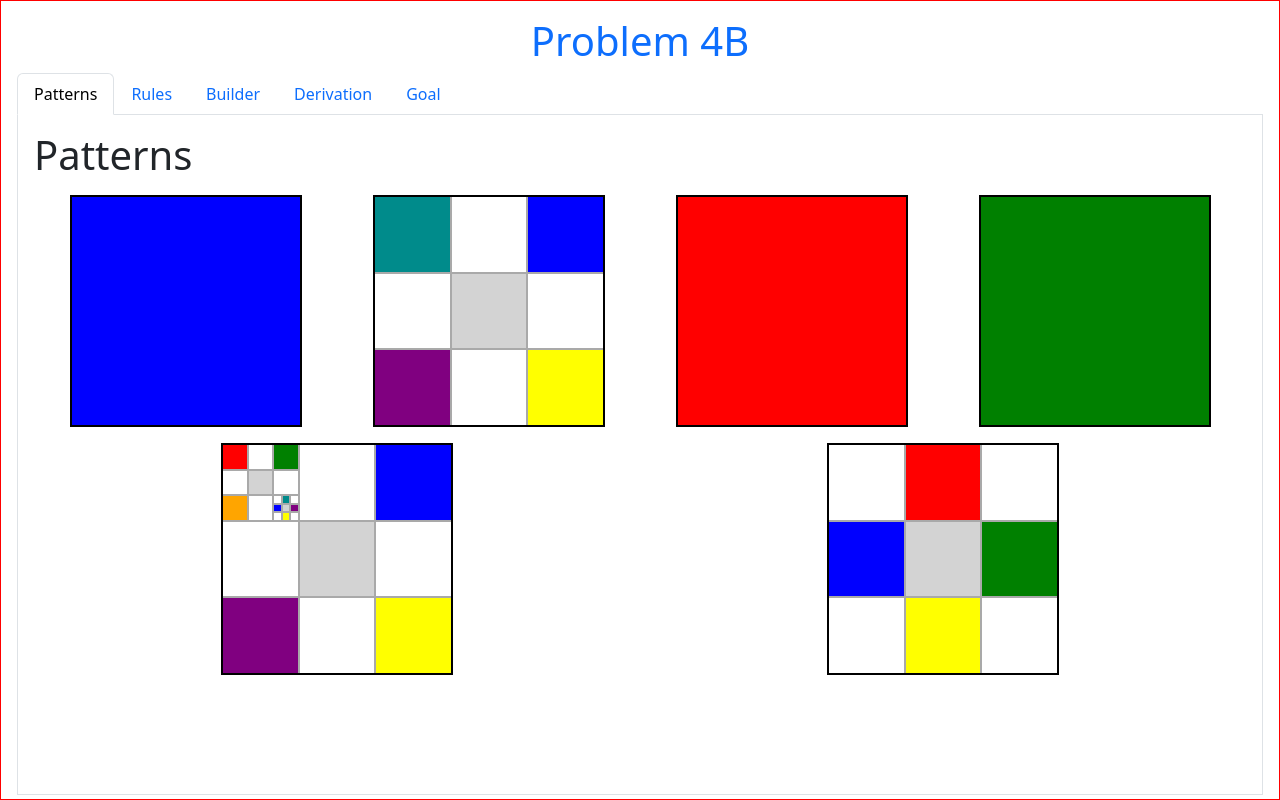
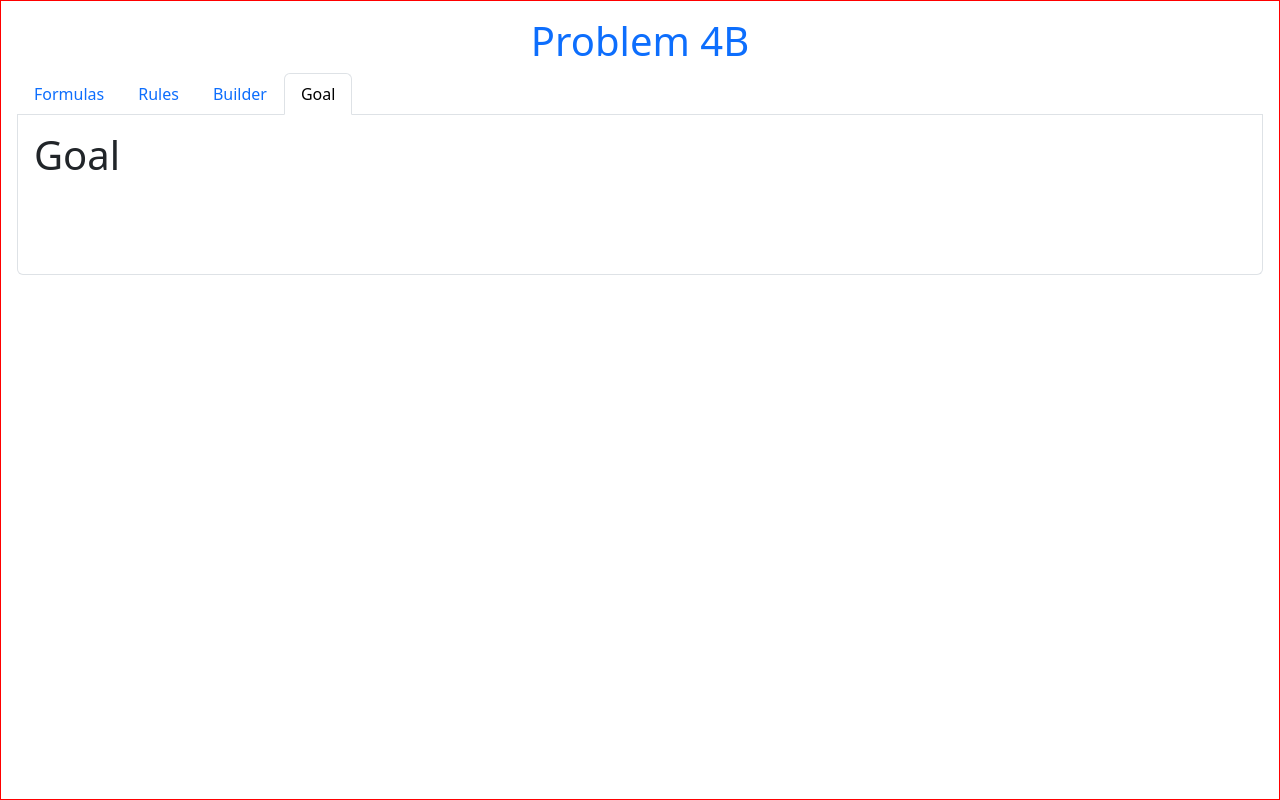
Before and after one commit to gfoust/graphical-proofs, a React app: page / in a window 1280 px wide. Built offline with nearby package versions, Linux system fonts and the light colour scheme; the HTML template or start-up script is replaced by a standard one.

Commit message:
Formulas

```diff
--- a/src/custom-elements.ts
+++ b/src/custom-elements.ts
@@ -5,7 +5,7 @@ declare module "react" {
     interface IntrinsicElements {
       "proof-page": HTMLAttributes<HTMLElement>;
       "proof-display": HTMLAttributes<HTMLElement>;
-      "proof-patterns-panel": HTMLAttributes<HTMLElement>;
+      "proof-formulas-panel": HTMLAttributes<HTMLElement>;
       "proof-formula": HTMLAttributes<HTMLElement>;
       "proof-atom": HTMLAttributes<HTMLElement>;
       "proof-grid": HTMLAttributes<HTMLElement>;
--- a/src/model/model.ts
+++ b/src/model/model.ts
@@ -1,9 +1,8 @@
 
 export const enum Panel {
   Builder = 'builder',
-  Derivation = 'derivation',
   Goal = 'goal',
-  Patterns = 'patterns',
+  Formulas = 'formulas',
   Rules = 'rules'
 }
 
@@ -17,6 +16,6 @@ export interface InitialModelOptions {
 
 export function initialModel(options: InitialModelOptions): Model {
   return {
-    panel: Panel.Patterns
+    panel: Panel.Goal
   };
 }
--- a/src/ui/display.scss
+++ b/src/ui/display.scss
@@ -4,6 +4,8 @@ proof-display {
   display: block;
   border: var(--bs-border-width) solid var(--bs-border-color);
   border-top: none;
-  min-height: 85vh;
+  min-height: 10em;
   padding: 1em;
+  border-bottom-left-radius: var(--bs-border-radius);
+  border-bottom-right-radius: var(--bs-border-radius);
 }
--- a/src/ui/display.tsx
+++ b/src/ui/display.tsx
@@ -4,7 +4,7 @@ import { Panel } from "../model/model";
 import { BuilderPanel } from "./panels/builder";
 import { DerivationPanel } from "./panels/derivation";
 import { GoalPanel } from "./panels/goal";
-import { PatternsPanel } from "./panels/patterns";
+import { FormulasPanel } from "./panels/formulas";
 import { RulesPanel } from "./panels/rules";
 
 import './display.scss';
@@ -85,9 +85,8 @@ export interface DisplayProps {
 
 const panelComponent = {
   [Panel.Builder]: BuilderPanel,
-  [Panel.Derivation]: DerivationPanel,
   [Panel.Goal]: GoalPanel,
-  [Panel.Patterns]: PatternsPanel,
+  [Panel.Formulas]: FormulasPanel,
   [Panel.Rules]: RulesPanel,
 }
 
--- a/src/ui/formula-view.scss
+++ b/src/ui/formula-view.scss
@@ -9,7 +9,7 @@ proof-formula {
   // 259
   width: 232px; /* max(259px, min(20vw, 20vh)); */
   height: 232px; /* max(259px, min(20vw, 20vh)); */
-  border: 2px solid black;
+  border: 2px solid darkgray;
   margin: 8px;
 }
 
--- a/src/ui/navbar.tsx
+++ b/src/ui/navbar.tsx
@@ -9,30 +9,28 @@ export interface NavBarProps {
 
 const panelTitle = {
   [Panel.Builder]: "Builder",
-  [Panel.Derivation]: "Derivation",
   [Panel.Goal]: "Goal",
-  [Panel.Patterns]: "Patterns",
+  [Panel.Formulas]: "Formulas",
   [Panel.Rules]: "Rules",
 }
 
 const panelSelector = {
   [Panel.Builder]: () => App.dispatch({ type: 'show-panel', panel: Panel.Builder }),
-  [Panel.Derivation]: () => App.dispatch({ type: 'show-panel', panel: Panel.Derivation }),
   [Panel.Goal]: () => App.dispatch({ type: 'show-panel', panel: Panel.Goal }),
-  [Panel.Patterns]: () => App.dispatch({ type: 'show-panel', panel: Panel.Patterns }),
+  [Panel.Formulas]: () => App.dispatch({ type: 'show-panel', panel: Panel.Formulas }),
   [Panel.Rules]: () => App.dispatch({ type: 'show-panel', panel: Panel.Rules }),
 }
 
 export function NavBar({ panel }: NavBarProps) {
   function makePanel(p: Panel) {
     let className = p === panel ? 'nav-link active' : 'nav-link';
-    return <a className={className} onClick={panelSelector[p]} href="#">{panelTitle[p]}</a>
+    return <a className={className} key={p} onClick={panelSelector[p]} href="#">{panelTitle[p]}</a>
   }
 
   return (
     <nav className="nav nav-tabs">
     {
-      [Panel.Patterns, Panel.Rules, Panel.Builder, Panel.Derivation, Panel.Goal].map(makePanel)
+      [Panel.Formulas, Panel.Rules, Panel.Builder, Panel.Goal].map(makePanel)
     }
     </nav>
   )
--- a/src/ui/panels/patterns.scss
+++ b/src/ui/panels/formulas.scss
@@ -1,5 +1,5 @@
 
-proof-patterns-panel div {
+proof-formulas-panel div {
   display: flex;
   flex-flow: row wrap;
   justify-content: space-around;
--- /dev/null
+++ b/src/ui/panels/formulas.tsx
@@ -0,0 +1,21 @@
+import { Formula } from "../../model/formula";
+import FormulaView from "../formula-view";
+
+import "./formulas.scss";
+
+export interface FormulasPanelProps {
+  formulas: Formula[];
+}
+
+export function FormulasPanel({ formulas }: FormulasPanelProps) {
+  return (
+    <proof-formulas-panel>
+      <h1>Givens</h1>
+      <div>
+      {
+        formulas.map(formula => <FormulaView formula={formula}/>)
+      }
+      </div>
+    </proof-formulas-panel>
+  )
+}
--- a/src/ui/panels/patterns.tsx
+++ /dev/null
@@ -1,21 +0,0 @@
-import { Color, Formula } from "../../model/formula";
-import FormulaView from "../formula-view";
-
-import "./patterns.scss";
-
-export interface PatternsPanelProps {
-  formulas: Formula[];
-}
-
-export function PatternsPanel({ formulas }: PatternsPanelProps) {
-  return (
-    <proof-patterns-panel>
-      <h1>Patterns</h1>
-      <div>
-      {
-        formulas.map(formula => <FormulaView formula={formula}/>)
-      }
-      </div>
-    </proof-patterns-panel>
-  )
-}
```
